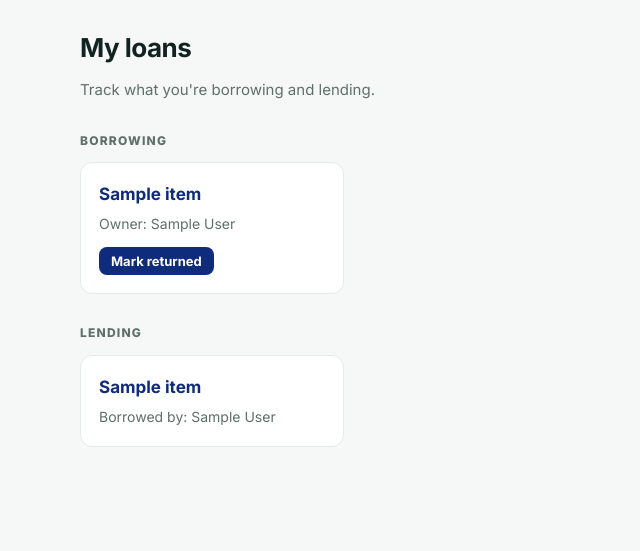
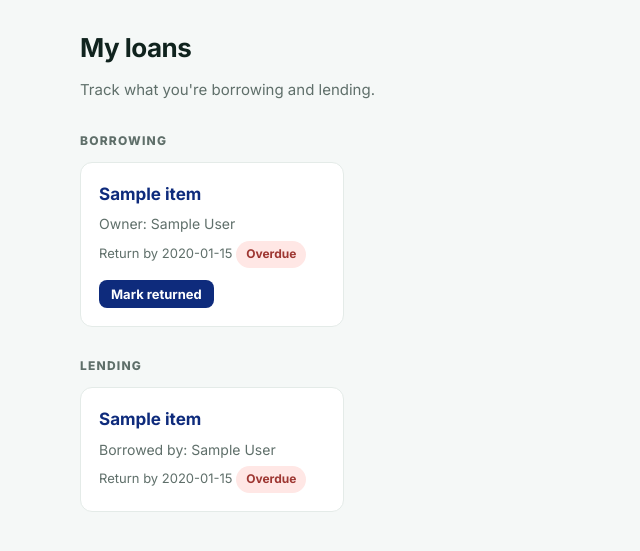
Before and after one commit to MohamedK040/campus-exchange, a Flask app: page /my-loans in a window 1280 px wide. Shown: the part 73-624 px from the top of the page, without its empty margins (0-640 px from the left). Run offline with Flask 3, Linux system fonts and the light colour scheme; a user stored in the database is signed in; tables that the repository leaves empty hold one stand-in row (values such as "Sample post").

Commit message:
show overdue borrow

```diff
--- a/templates/my_loans.html
+++ b/templates/my_loans.html
@@ -10,6 +10,11 @@
             <li class="card">
                 <h3><a href="{{ url_for('item_detail', item_id=r.item.id) }}">{{ r.item.title }}</a></h3>
                 <p class="muted">Owner: {{ r.item.owner.name }}</p>
+                {% if r.item.available_until %}
+                    <p class="muted" style="font-size:13px">Return by {{ r.item.available_until.strftime("%Y-%m-%d") }}
+                        {% if r.item.available_until < today %}<span class="badge rejected">Overdue</span>{% endif %}
+                    </p>
+                {% endif %}
                 <form method="post" action="{{ url_for('return_request', request_id=r.id) }}" style="margin-top:12px">
                     <button class="btn small" type="submit">Mark returned</button>
                 </form>
@@ -27,6 +32,11 @@
             <li class="card">
                 <h3><a href="{{ url_for('item_detail', item_id=r.item.id) }}">{{ r.item.title }}</a></h3>
                 <p class="muted">Borrowed by: {{ r.requester.name }}</p>
+                {% if r.item.available_until %}
+                    <p class="muted" style="font-size:13px">Return by {{ r.item.available_until.strftime("%Y-%m-%d") }}
+                        {% if r.item.available_until < today %}<span class="badge rejected">Overdue</span>{% endif %}
+                    </p>
+                {% endif %}
             </li>
         {% endfor %}
         </ul>
```
